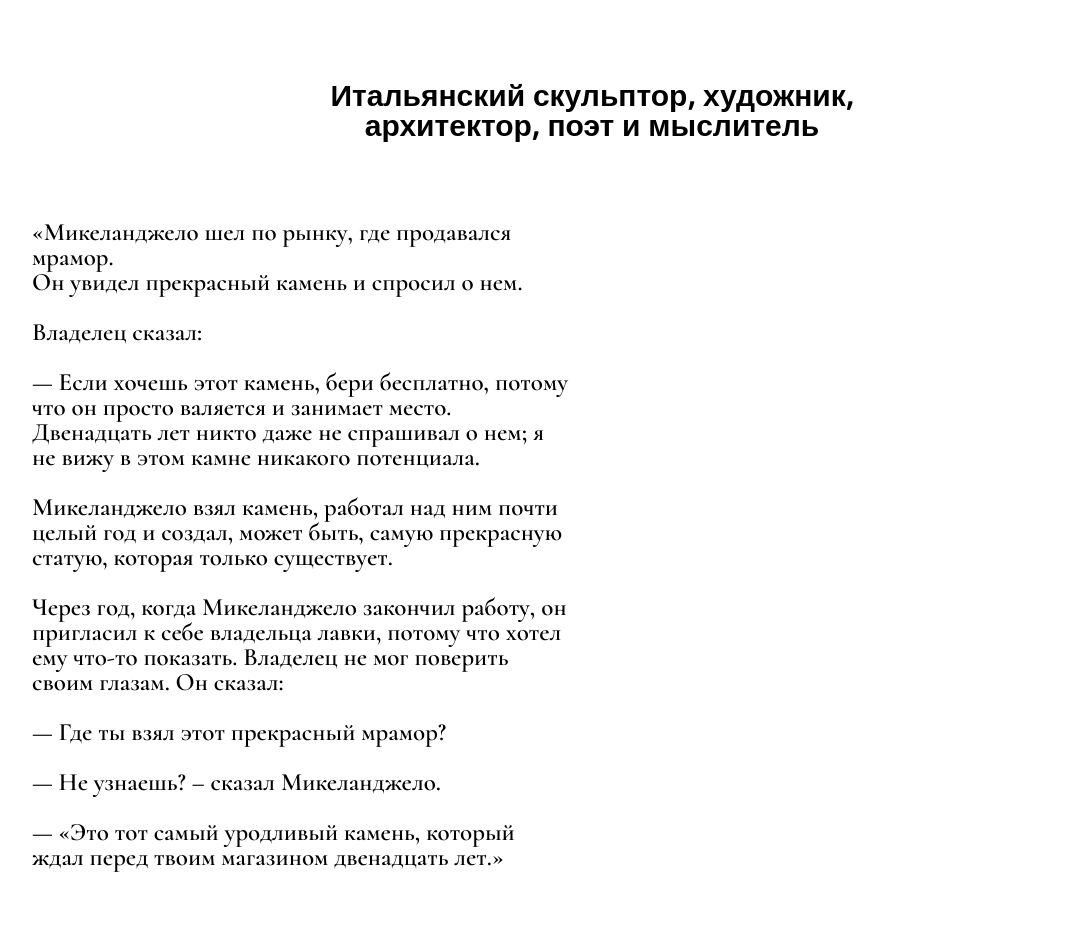
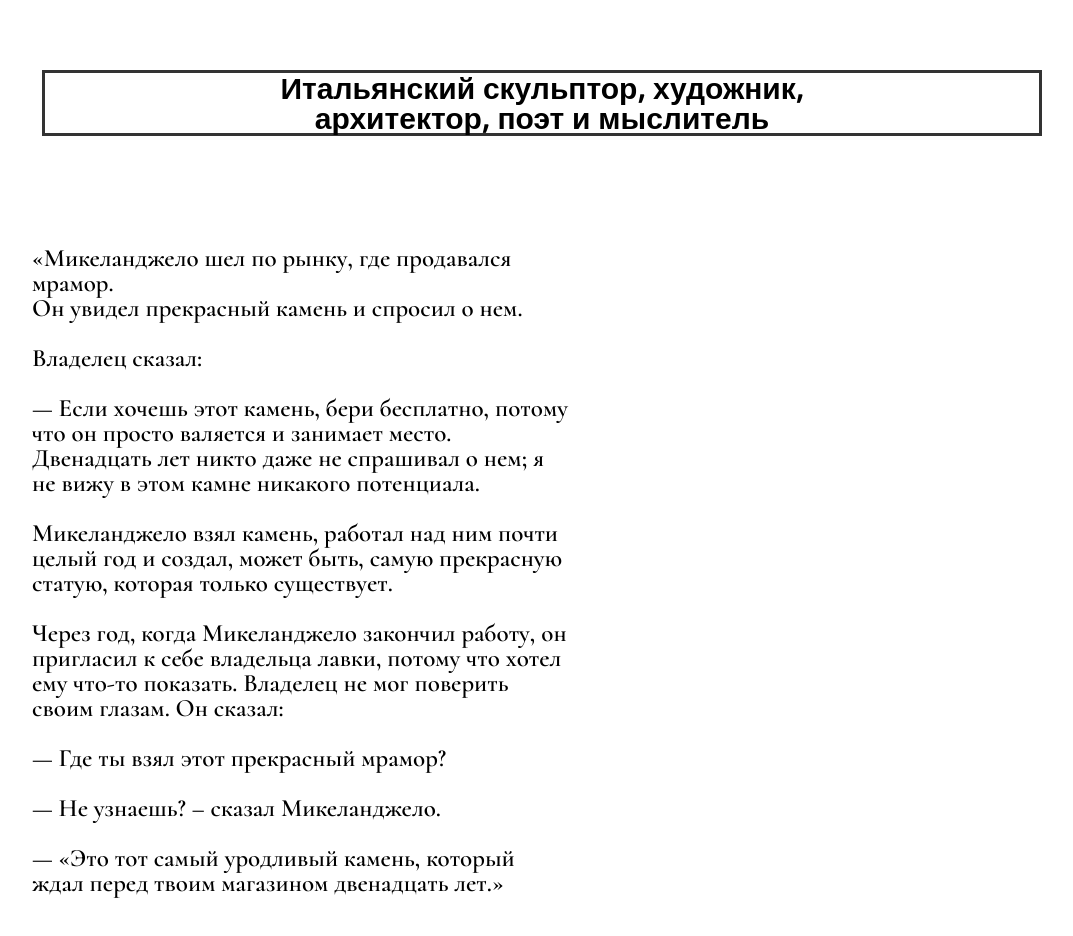
Before and after one commit to serejasurfer/Michelangelo, a plain HTML site: page index.html in a window 1280 px wide. Shown: the whole page, without its empty margins (98-1171 px from the left). Drawn offline with nearby package versions, Linux system fonts and the light colour scheme.

Commit message:
Update main.css

```diff
--- a/main.css
+++ b/main.css
@@ -51,11 +51,17 @@ table {
 
 /* Текст по-центру */
 .centerposition {
+
+	margin-top: 10px;
+  box-sizing: border-box;
+  width: 100%;
+  max-width: 1000px;
+  padding-left: 200px;
+  padding-right: 200px;
   margin: 0 auto;
-	margin-top: 10px;
-	text-align: center;
-  width: 600px;
-  max-width: 1000px;
+  text-align: center;
+  border: solid #333;
+
 
 }
 
@@ -84,8 +90,8 @@ margin-left: 30px;
 .header_animation{
   margin: 0 auto;
   margin-top: 0;
-  width: 500px;
-  height: 30px;
+  width: auto;
+  height: auto;
   background-color: white;
   position: relative;
   animation-name: header;
```
